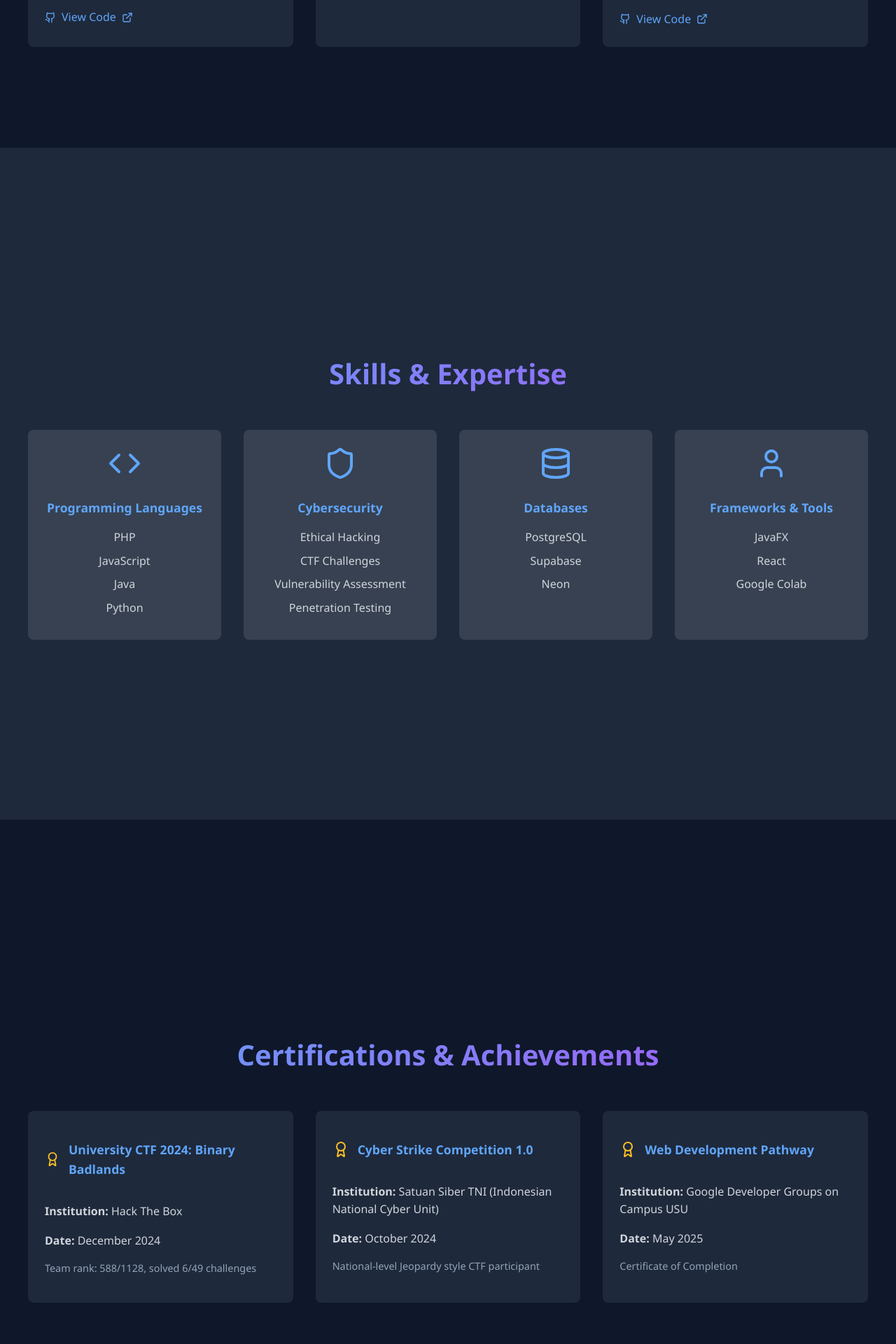
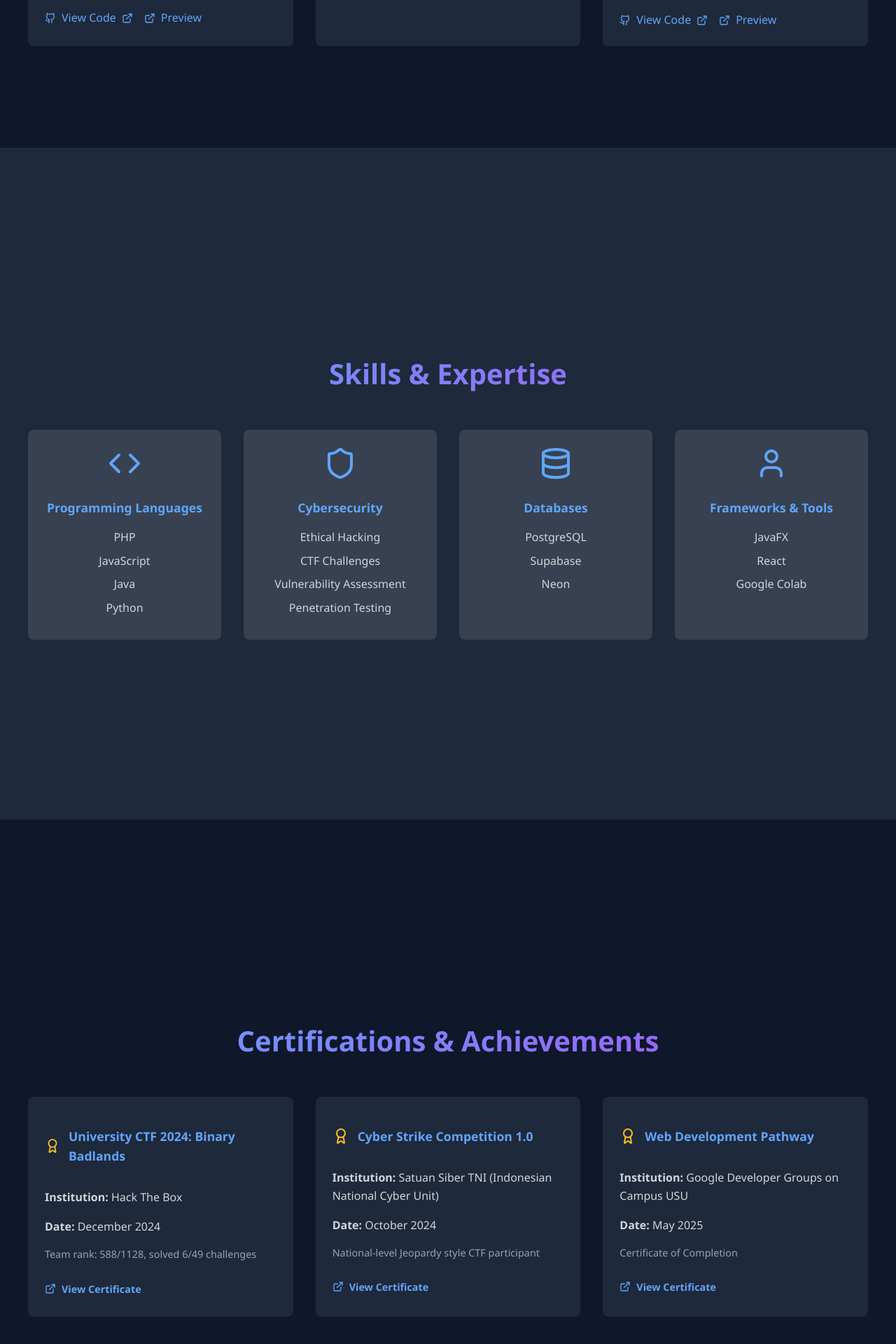
Before and after one commit to FathurrahmanNasution/my-portfolio, a React (Create React App) app: page / in a window 1280 px wide. Shown: the part 2693-4613 px from the top of the page at 70% size. Built offline with nearby package versions, Linux system fonts and the light colour scheme.

Commit message:
perbaikan

```diff
--- a/src/App.js
+++ b/src/App.js
@@ -64,6 +64,7 @@ const Portfolio = () => {
       description: 'A full-stack web application where users can browse films by genre, submit ratings and reviews in each movie section.',
       technologies: ['HTML', 'CSS', 'JavaScript', 'PHP', 'Supabase', 'PostgreSQL'],
       github: 'https://github.com/susanjong/PROJEK-BUAT-WEB-FULLSTACK.git',
+      preview: 'https://link-to-demo-or-video',
       highlights: ['Backend endpoints in PHP for CRUD operations', 'Database schema design in Supabase', 'User authentication and review system']
     },
     {
@@ -71,6 +72,7 @@ const Portfolio = () => {
       description: 'A desktop Point of Sale system built in JavaFX, featuring inventory management, item lookup, cart operations, and multi-level access control.',
       technologies: ['Java', 'JavaFX', 'FXML', 'PostgreSQL'],
       github: 'https://github.com/susanjong/UTS_PBO_KELOMPOK5.git',
+      preview: 'https://link-to-demo-or-video',
       highlights: ['Overall architecture design', 'Multi-level access control (Admin/User)', 'Inventory management and receipt printing']
     },
     {
@@ -78,6 +80,7 @@ const Portfolio = () => {
       description: 'A machine learning pipeline that predicts personality types from survey data, including data exploration, preprocessing, model training, and evaluation.',
       technologies: ['Python', 'Google Colab', 'pandas', 'scikit-learn', 'SHAP', 'matplotlib'],
       github: 'https://colab.research.google.com/drive/1MRuP9flZkeyqKumGgcaH1NZr8ZPXWfm7?usp=sharing',
+      preview: 'https://link-to-demo-or-video',
       highlights: ['Multiple ML models comparison', 'SHAP for model interpretation', 'Comprehensive data analysis and visualization']
     }
   ];
@@ -94,19 +97,22 @@ const Portfolio = () => {
       title: 'University CTF 2024: Binary Badlands',
       institution: 'Hack The Box',
       date: 'December 2024',
-      achievement: 'Team rank: 588/1128, solved 6/49 challenges'
+      achievement: 'Team rank: 588/1128, solved 6/49 challenges',
+      preview: 'https://link-to-certificate'
     },
     {
       title: 'Cyber Strike Competition 1.0',
       institution: 'Satuan Siber TNI (Indonesian National Cyber Unit)',
       date: 'October 2024',
-      achievement: 'National-level Jeopardy style CTF participant'
+      achievement: 'National-level Jeopardy style CTF participant',
+       preview: 'https://link-to-certificate'
     },
     {
       title: 'Web Development Pathway',
       institution: 'Google Developer Groups on Campus USU',
       date: 'May 2025',
-      achievement: 'Certificate of Completion'
+      achievement: 'Certificate of Completion',
+      preview: 'https://link-to-certificate'
     }
   ];
 
@@ -756,6 +762,8 @@ const Portfolio = () => {
                   </div>
                 </div>
 
+                <div style={{ display: 'flex', gap: '1rem', flexWrap: 'wrap' }}>
+                  {/* GitHub */}
                   <a
                     href={project.github}
                     target="_blank"
@@ -766,6 +774,21 @@ const Portfolio = () => {
                     <span>View Code</span>
                     <ExternalLink size={16} />
                   </a>
+
+                  {/* Preview (only if exists) */}
+                  {project.preview && (
+                    <a
+                      href={project.preview}
+                      target="_blank"
+                      rel="noopener noreferrer"
+                      style={styles.projectLink}
+                    >
+                      <ExternalLink size={16} />
+                      <span>Preview</span>
+                    </a>
+                  )}
+                </div>
+
               </div>
             ))}
           </div>
@@ -808,9 +831,39 @@ const Portfolio = () => {
                   <Award size={24} style={styles.certIcon} />
                   <h3 style={styles.certTitle}>{cert.title}</h3>
                 </div>
-                <p style={styles.certDetail}><strong>Institution:</strong> {cert.institution}</p>
-                <p style={styles.certDetail}><strong>Date:</strong> {cert.date}</p>
+
+                <p style={styles.certDetail}>
+                  <strong>Institution:</strong> {cert.institution}
+                </p>
+                <p style={styles.certDetail}>
+                  <strong>Date:</strong> {cert.date}
+                </p>
+
+                {cert.achievement && (
                   <p style={styles.certAchievement}>{cert.achievement}</p>
+                )}
+
+                {/* Preview / Certificate Link */}
+                {cert.preview && (
+                  <a
+                    href={cert.preview}
+                    target="_blank"
+                    rel="noopener noreferrer"
+                    style={{
+                      marginTop: '0.75rem',
+                      display: 'inline-flex',
+                      alignItems: 'center',
+                      gap: '0.5rem',
+                      color: '#60a5fa',
+                      fontSize: '0.9rem',
+                      textDecoration: 'none',
+                      fontWeight: 600
+                    }}
+                  >
+                    <ExternalLink size={16} />
+                    View Certificate
+                  </a>
+                )}
               </div>
             ))}
           </div>
```
Lines whose indentation alone changed are shown as unchanged.
